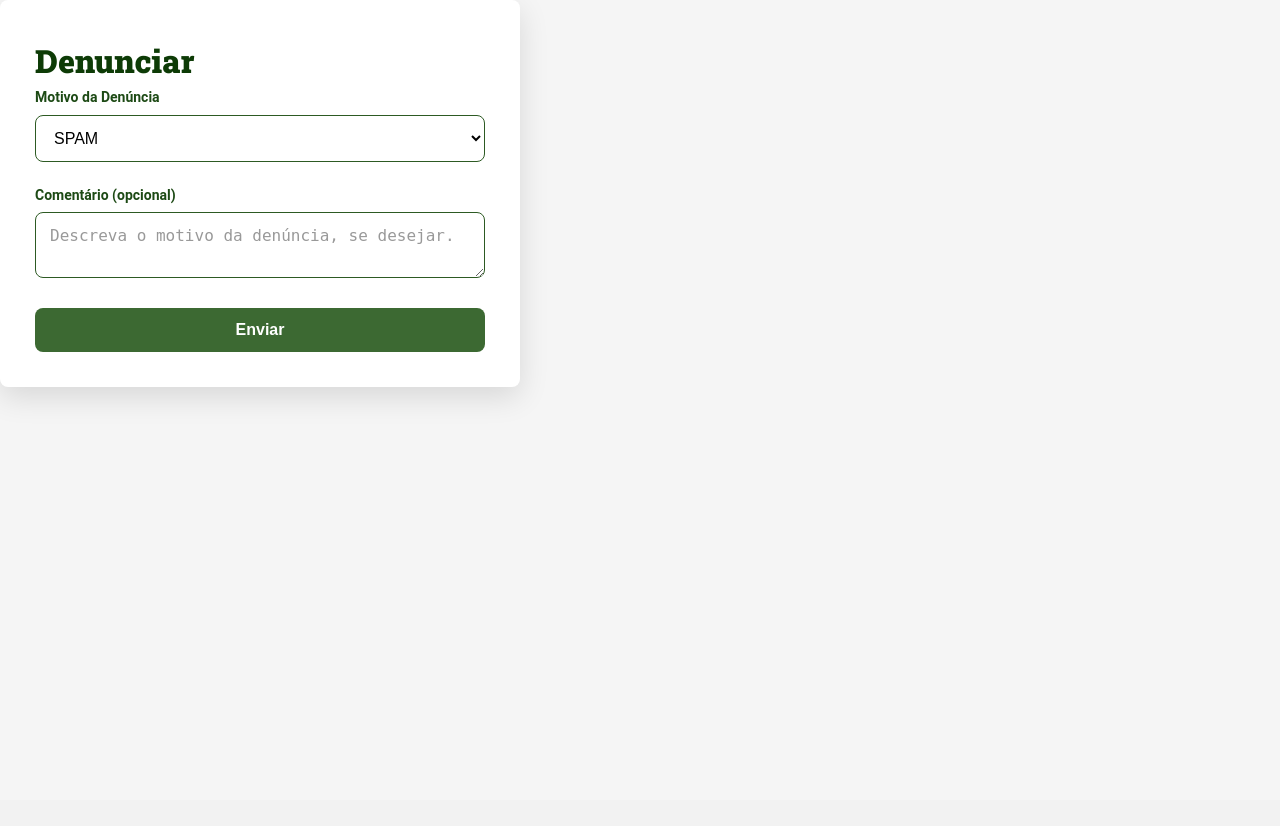
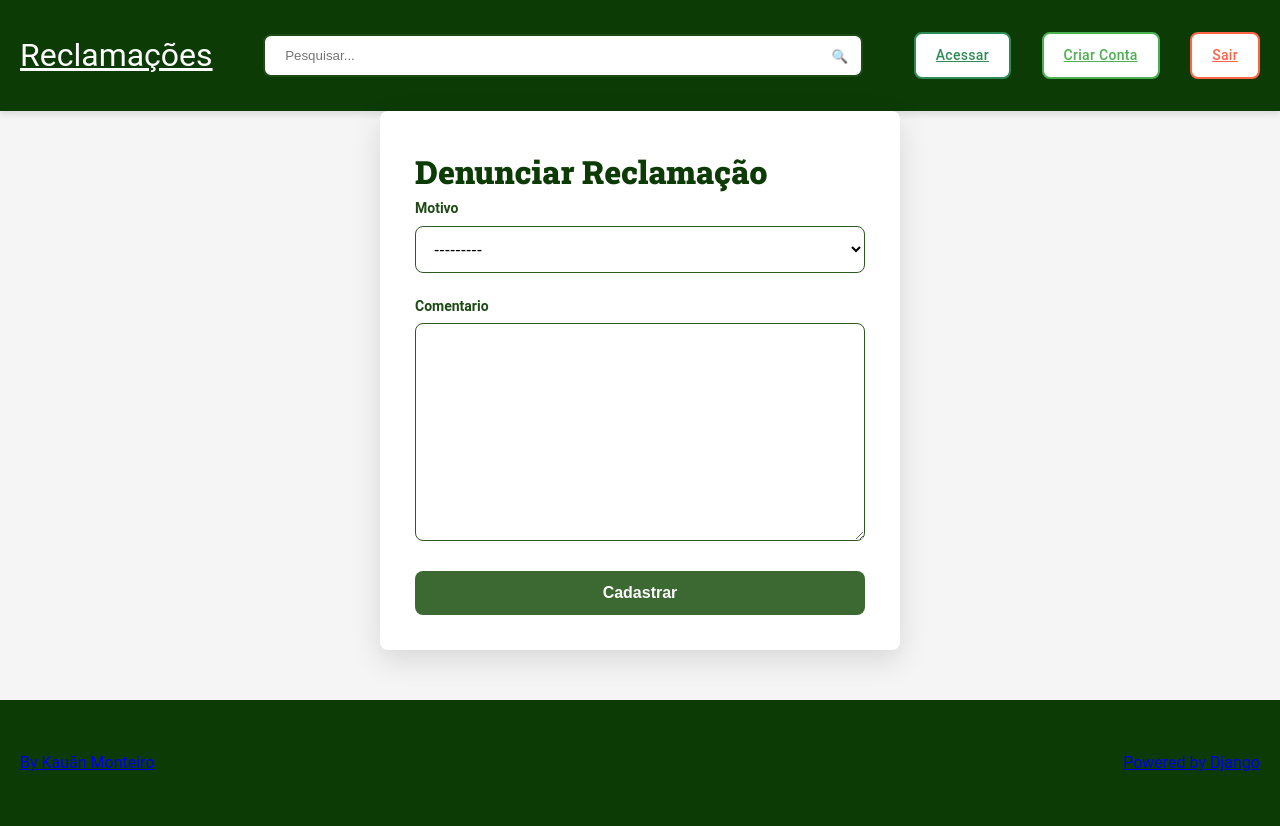
Before and after one commit to KauanMonteiro/Reclame, a Django app: page /denunciar/1/ in a window 1280 px wide. Before the commit the page ends 396 px from the top, so only its background shows below. Run offline with Django 5.2, Linux system fonts and the light colour scheme; tables that the repository leaves empty hold one stand-in row (values such as "Sample post").

Commit message:
feat: Adiciona formulários de denúncia e atualiza a lógica de criação de denúncias

```diff
--- a/reclamacoes/forms.py
+++ b/reclamacoes/forms.py
@@ -5,8 +5,25 @@ class EmpresaForm(forms.ModelForm):
     class Meta():
         model = Empresa
         fields = ['nome', 'cnpj']
+        widgets = {
+            'nome': forms.TextInput(attrs={'class': 'form-input'}),
+            'cnpj': forms.TextInput(attrs={'class': 'form-input'}),
+        }
 
 class ReclamacaoForm(forms.ModelForm):
     class Meta():
         model = Reclamacao
         fields = ['titulo','descricao',]
+        widgets = {
+            'titulo': forms.TextInput(attrs={'class': 'form-input'}),
+            'descricao': forms.Textarea(attrs={'class': 'form-input'}),
+        }
+
+class DenunciaForm(forms.ModelForm):
+    class Meta():
+        model = Denuncia
+        fields = ['motivo', 'comentario']
+        widgets = {
+            'motivo': forms.Select(attrs={'class': 'form-input'}),
+            'comentario': forms.Textarea(attrs={'class': 'form-input'}),
+        }
--- a/reclamacoes/templates/pages/denunciar.html
+++ b/reclamacoes/templates/pages/denunciar.html
@@ -1,30 +1,36 @@
 {% include "partials/head.html" %}
+{% include "partials/header.html" %}
+<form method="POST" class="formulario container" actions="{% url "reclamacoes:denunciar" reclamacao_id=reclamacao.id %}">
+    {% csrf_token %}
 
-<div class="formulario">
-    <form  method="POST">
-        {% csrf_token %}
+    <h1 class="titulo-form">Denunciar Reclamação</h1>
 
-        <div class="form-header">
-            <h1>Denunciar</h1>
+    {% if form.non_field_errors %}
+        <div class="alert-box">
+            {{ form.non_field_errors }}
         </div>
+    {% endif %}
 
+    {% for field in form %}
         <div class="form-group">
-            <label for="motivo" class="form-label">Motivo da Denúncia</label>
-            <select name="motivo" id="motivo" class="form-input">
-                <option value="SPAM">SPAM</option>
-                <option value="OFENSIVO">OFENSIVO</option>
-                <option value="FALSO">FALSO</option>
-                <option value="OUTRO">Outro motivo</option>
-            </select>
+            <label for="{{ field.id_for_label }}" class="form-label">
+                {{ field.label }}
+            </label>
+
+            {{ field }}
+
+            {% if field.errors %}
+                <div class="alert-box">
+                    {{ field.errors }}
+                </div>
+            {% endif %}
         </div>
+    {% endfor %}
 
-        <div class="form-group">
-            <label for="comentario" class="form-label">Comentário (opcional)</label>
-            <textarea name="comentario" id="comentario" class="form-input" placeholder="Descreva o motivo da denúncia, se desejar."></textarea>
-        </div>
-
-        <div class="form-actions">
-            <button type="submit" class="btn btn-primary">Enviar</button>
-        </div>
-    </form>
-</div>
+    <div class="form-actions">
+        <button type="submit" class="btn btn-primary">
+            Cadastrar
+        </button>
+    </div>
+</form>
+{% include "partials/footer.html" %}
--- a/reclamacoes/templates/partials/auth-actions.html
+++ b/reclamacoes/templates/partials/auth-actions.html
@@ -6,9 +6,7 @@
             </a>
         {% endif %}
     {% endif %}
-    <a href="{% url 'reclamacoes:logout' %}" class="btn btn-logout">
-        <span class="auth-text">Sair</span>
-    </a>
+
 <a href="{% url 'reclamacoes:cadastrar_empresa' %}" class="btn btn-login">
     <span class="auth-text">Cadastrar Empresa</span>
 </a>
@@ -21,3 +19,6 @@
     </a>
 
 {% endif %}
+    <a href="{% url 'reclamacoes:logout' %}" class="btn btn-logout">
+        <span class="auth-text">Sair</span>
+    </a>
--- a/reclamacoes/views.py
+++ b/reclamacoes/views.py
@@ -4,7 +4,7 @@ from django.contrib.auth.models import User
 from django.contrib.auth import authenticate, login
 from django.contrib.auth.decorators import login_required,user_passes_test
 from django.contrib.auth import logout as django_logout
-from .forms import EmpresaForm, ReclamacaoForm
+from .forms import EmpresaForm, ReclamacaoForm,DenunciaForm
 from django.contrib import messages
 
 def home(request):
@@ -70,21 +70,21 @@ def area_admin(request):
 
 def denunciar(request,reclamacao_id):
     reclamacao = get_object_or_404(Reclamacao,pk=reclamacao_id)
+    if request.method == "POST":
+        form = DenunciaForm(request.POST)
+        if form.is_valid():
+            denuncia = form.save(commit=False)
+            denuncia.usuario = request.user
+            denuncia.reclamacao = reclamacao
+            denuncia.save()
 
-    if request.method == "POST":
-         motivo = request.POST.get('motivo')
-         comentario= request.POST.get('comentario')
-         Denuncia.objects.create(
-             usuario = request.user,
-             reclamacao = reclamacao,
-             motivo = motivo,
-             comentario = comentario,
-         )
-         reclamacao.denuncias_count += 1
-         reclamacao.save()
-         return redirect('reclamacoes:home')
+            reclamacao.denuncias_count += 1
+            reclamacao.save()
+            return redirect('reclamacoes:home')
+    else:
+        form = DenunciaForm()
 
-    return render(request,'pages/denunciar.html')
+    return render(request,'pages/denunciar.html',{'form':form,'reclamacao':reclamacao})
 
 
 def bloquear(request,reclamacao_id):
```
